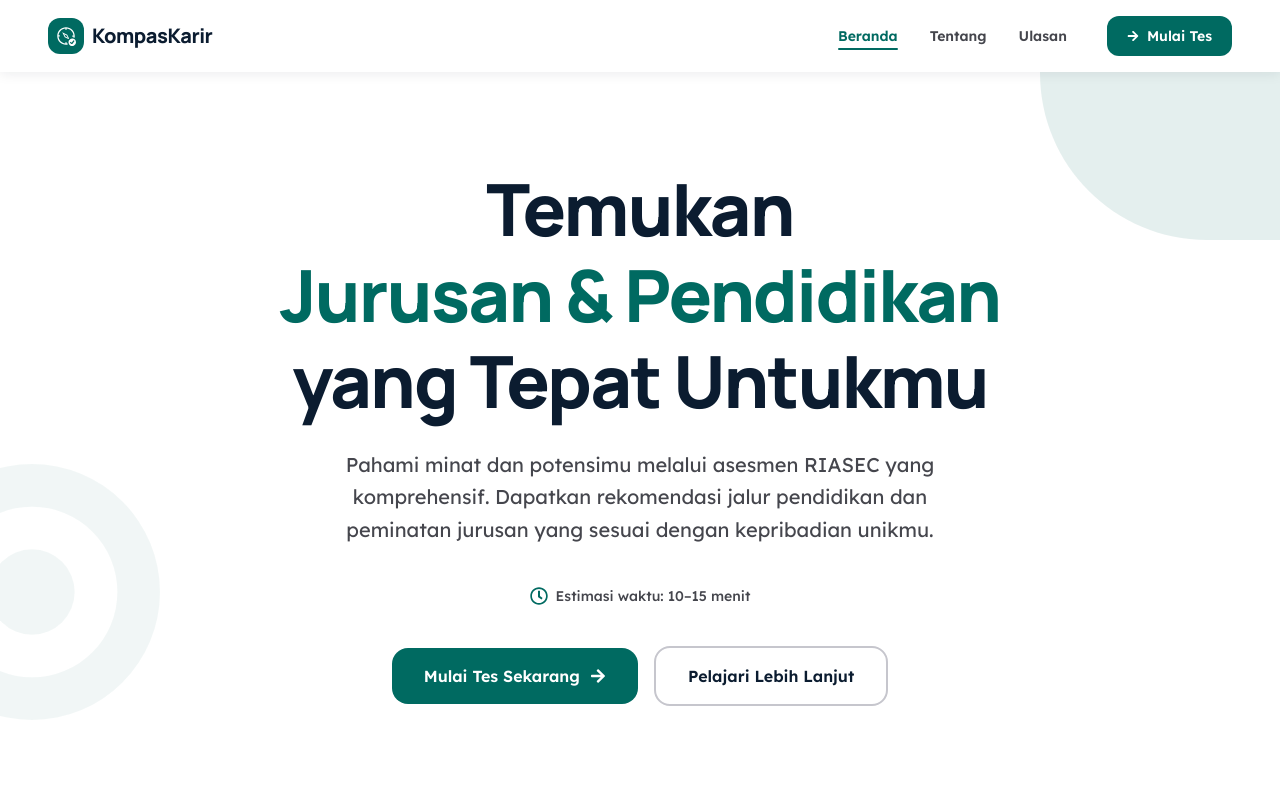
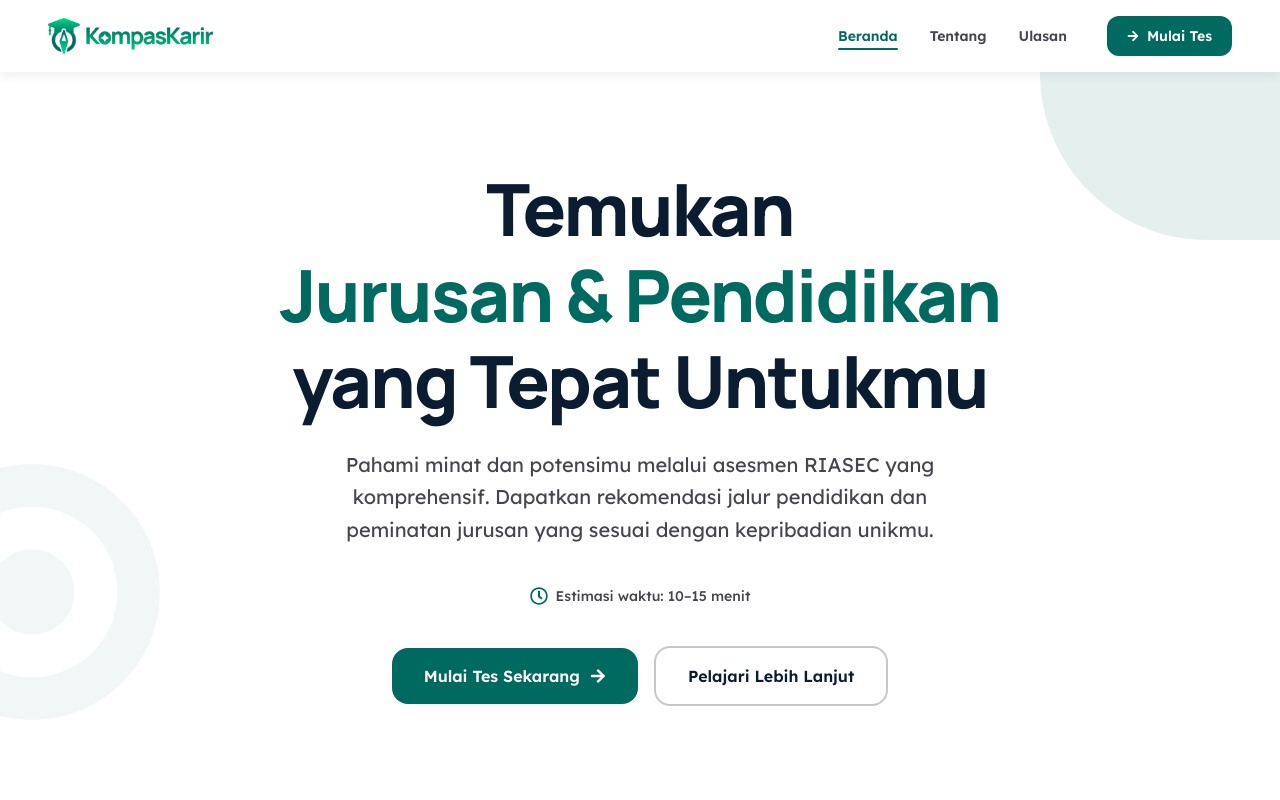
Before and after one commit to SirGhazian/KompasKarir, a Next.js app: page / in a window 1280 px wide. Shown: the top 800 px of the page. Built offline with nearby package versions, Linux system fonts and the light colour scheme.

Commit message:
ganti logo navbar ke app-logo png

```diff
--- a/components/layout/Navbar.tsx
+++ b/components/layout/Navbar.tsx
@@ -28,12 +28,7 @@ export default function Navbar() {
       <div className="mx-auto flex h-[72px] max-w-7xl items-center justify-between px-6 md:px-12">
         {/* logo */}
         <Link href="/" className="flex items-center gap-2 group">
-          <div className="flex h-9 w-9 items-center justify-center rounded-xl bg-secondary">
-            <VscCompassActive className="text-white" size={20} />
-          </div>
-          <span className="text-xl font-extrabold tracking-tight text-[#0b1c30] transition-colors group-hover:text-[#006a61] font-headline">
-            KompasKarir
-          </span>
+          <img src="/images/app-logo.png" alt="KompasKarir" className="h-9 w-auto" />
         </Link>
 
         {/* navigasi desktop */}
```
